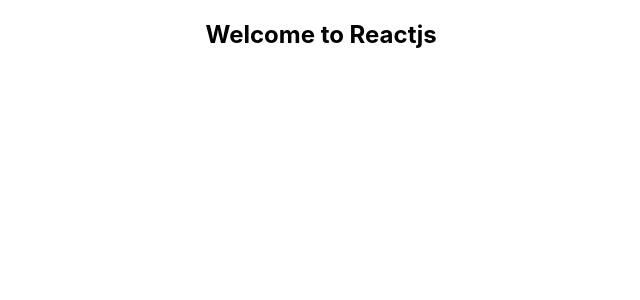
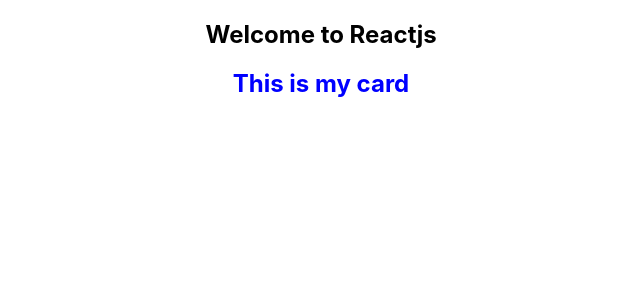
Before and after one commit to nikitapatil311/Project, a React (Create React App) app in the folder project/: page / in a window 1280 px wide. Shown: the top 300 px of the page, without its empty margins (319-959 px from the left). Built offline with nearby package versions, Linux system fonts and the light colour scheme.

Commit message:
creating own component

```diff
--- a/project/src/App.js
+++ b/project/src/App.js
@@ -1,9 +1,11 @@
 import "./App.css";
+import MyCard from "../src/components/Card";
 
 function App() {
   return (
     <div className="App">
       <h2>Welcome to Reactjs</h2>
+      <MyCard />
     </div>
   );
 }
--- /dev/null
+++ b/project/src/components/Card.css
@@ -0,0 +1,3 @@
+.myStyles {
+  color: blue;
+}
--- /dev/null
+++ b/project/src/components/Card.jsx
@@ -0,0 +1,12 @@
+import React from "react";
+import "./Card.css";
+
+const MyCard = () => {
+  return (
+    <>
+      <h2 className="myStyles">This is my card</h2>
+    </>
+  );
+};
+
+export default MyCard;
```
